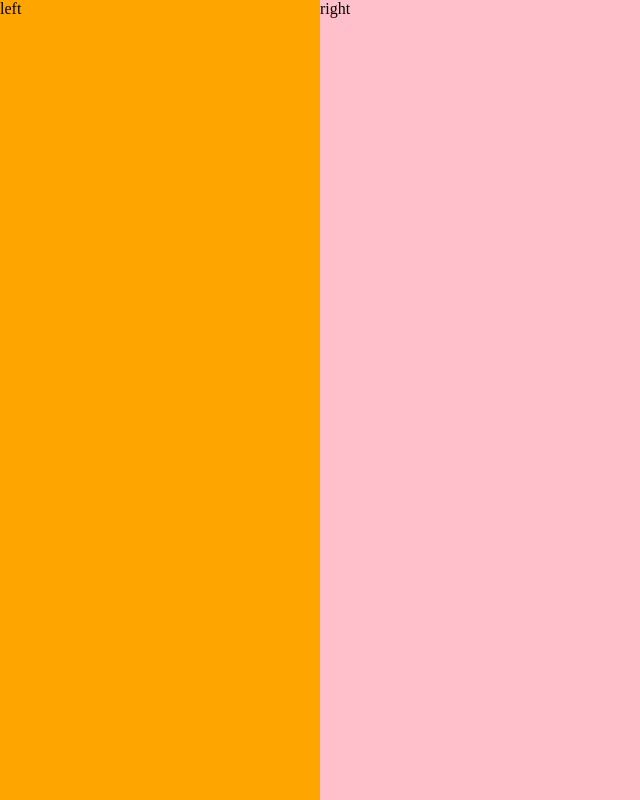
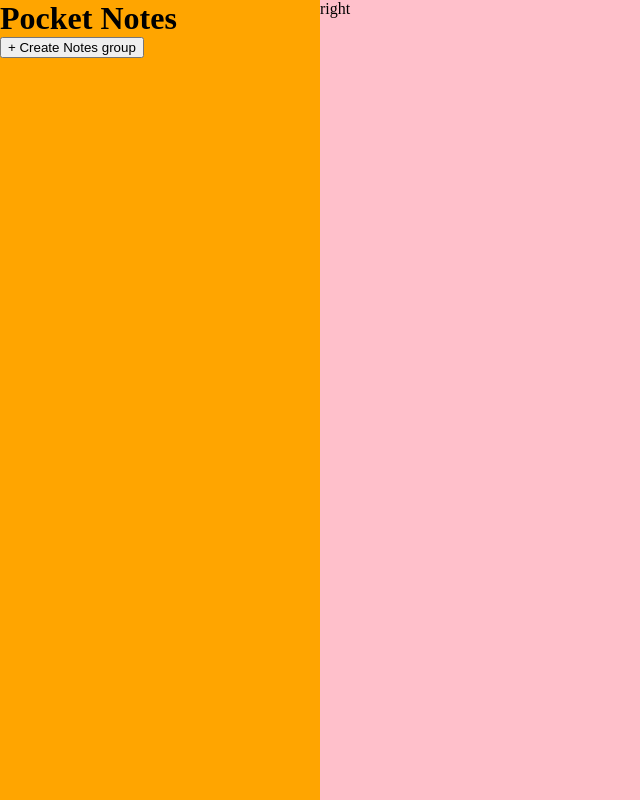
Before and after one commit to jaswindersingh97/Module-Test2-Notes-app, a React (Vite) app in the folder NotesApp/: page / in a window 1280 px wide. Shown: the whole page, without its empty margins (0-640 px from the left). Built offline with nearby package versions, Linux system fonts and the light colour scheme.

Commit message:
Update App.jsx

```diff
--- a/NotesApp/src/App.jsx
+++ b/NotesApp/src/App.jsx
@@ -4,10 +4,16 @@ function App() {
   return (
     <div className="container">
       <div className='left'>
-        left
+        <div className='upper_left'>
+          <h1>Pocket Notes</h1>
+          <button>+ Create Notes group</button>
+        </div>
+        <div className='down_left'>
+
+        </div>
       </div>
       <div className='right'>
-        right
+      right
       </div>
     </div>
   )
```
